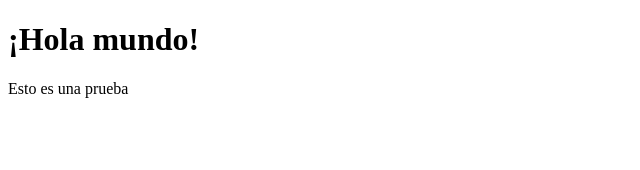
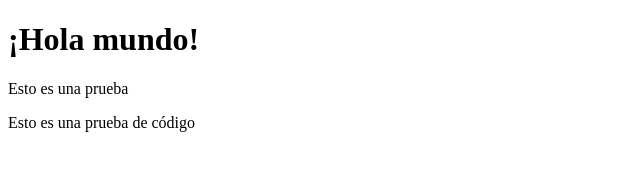
Before and after one commit to Juanfe-Caronte/primer-repositorio, a plain HTML site: page index.html in a window 1280 px wide. Shown: the whole page, without its empty margins (0-640 px from the left). Drawn offline with Linux system fonts and the light colour scheme.

Commit message:
Tercera versión estilos

```diff
--- a/index.html
+++ b/index.html
@@ -8,5 +8,6 @@
 <body>
     <h1>¡Hola mundo!</h1>
     <p>Esto es una prueba</p>
+    <p>Esto es una prueba de código</p>
 </body>
 </html>
```
Also changed, not shown: css/style.css (added).
